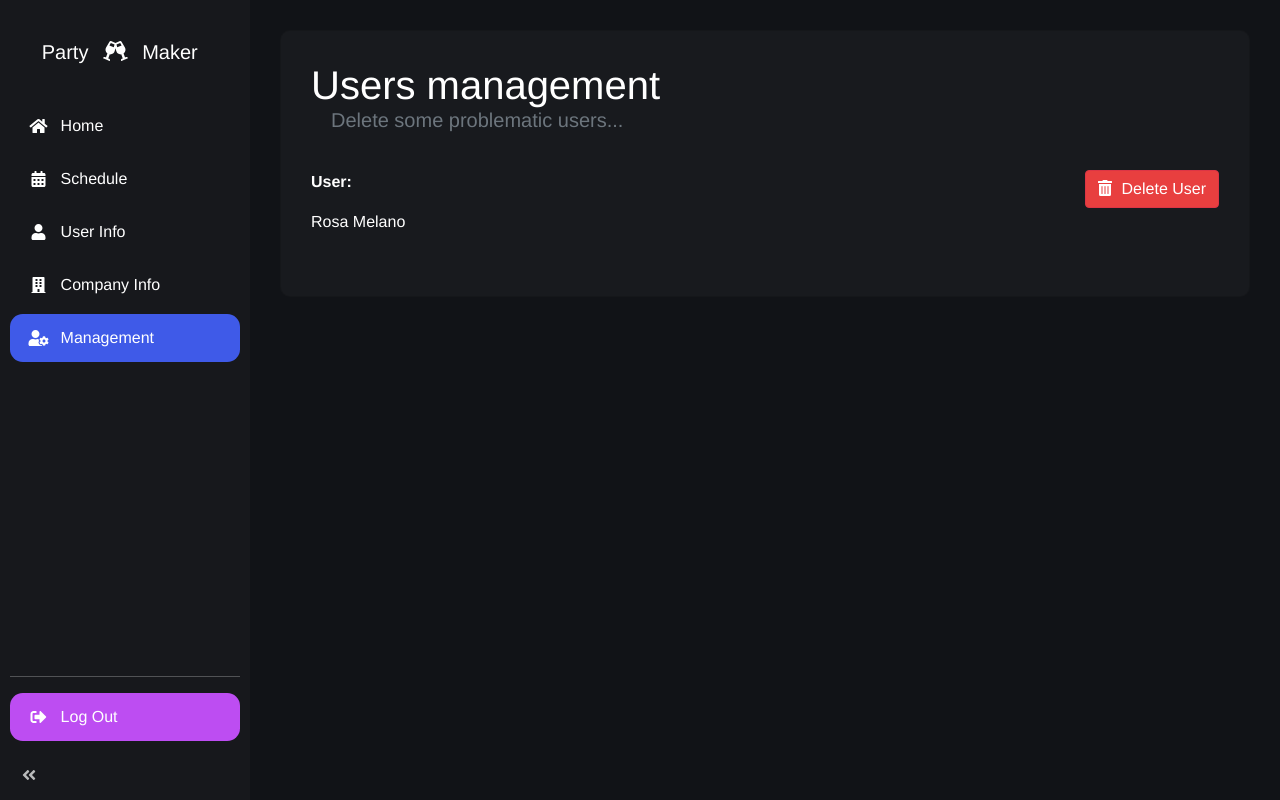
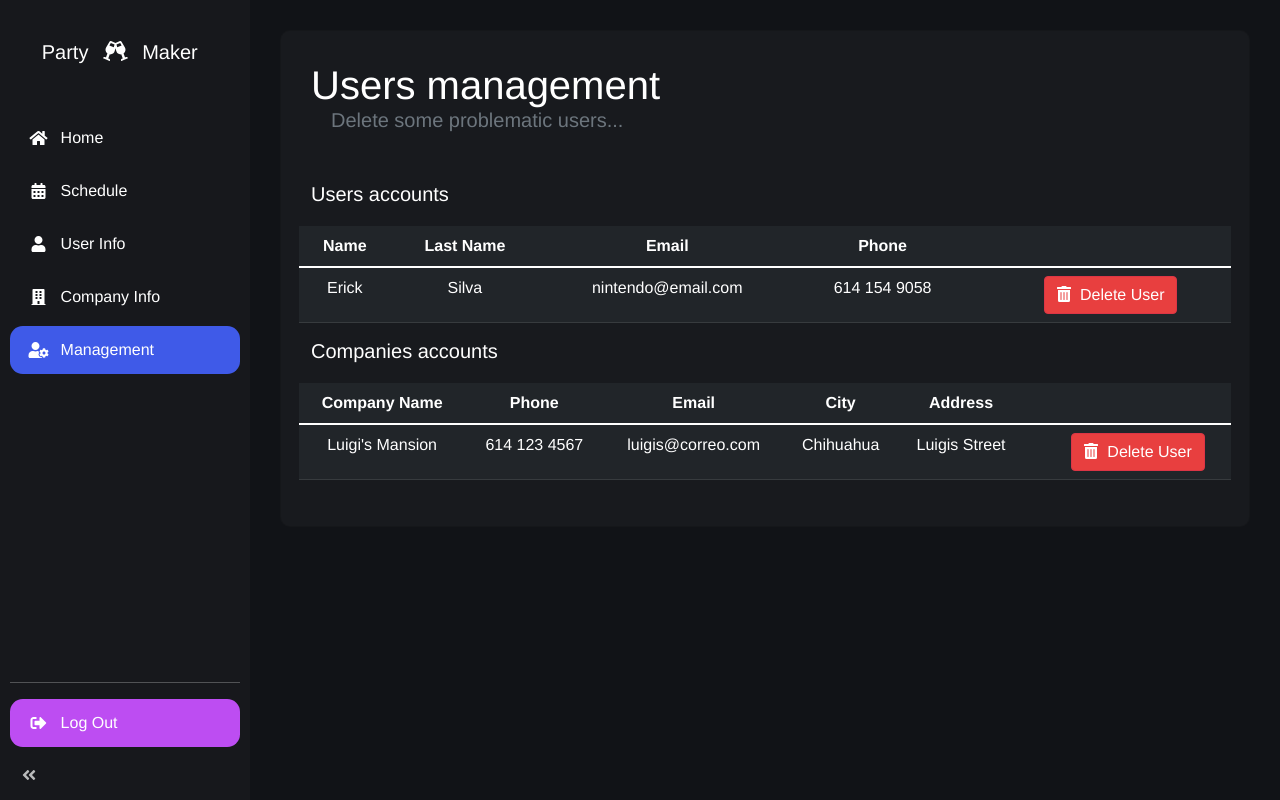
Before and after one commit to claudialegrec/semestral-gen, a Vue app: page /Management in a window 1280 px wide. Shown: the top 800 px of the page. Built offline with nearby package versions, Linux system fonts and the light colour scheme.

Commit message:
Tablas en management listas

```diff
--- a/src/views/Management.vue
+++ b/src/views/Management.vue
@@ -12,22 +12,68 @@
           </div>
 
           <div class="row" style="padding:30px; margin-top:-30px">
-            <div class="col-sm-4 mb-3">
-              <p><b> User: </b></p>
-              <p>Rosa Melano</p>
-            </div>
 
-            <div class="col">
-              <div class="d-flex justify-content-end">
-                <a href="#" class="btn btn-danger" style="background-color:#E83F3F; margin-left:20px">
-                  <i class="fas fa-trash-alt" style="margin-right:5px" />
-                  Delete User
-                </a>
-              </div>
-            </div>
+            <h5>Users accounts</h5>
+
+            <table class="table table-dark">
+              <thead>
+                <tr>
+                  <th scope="col">Name</th>
+                  <th scope="col">Last Name</th>
+                  <th scope="col">Email</th>
+                  <th scope="col">Phone</th>
+                  <th scope="col"></th>
+                </tr>
+              </thead>
+
+              <tbody>
+                <tr>
+                  <td>Erick</td>
+                  <td>Silva</td>
+                  <td>nintendo@email.com</td>
+                  <td>614 154 9058</td>
+                  <td>
+                    <a href="#" class="btn btn-danger" style="background-color:#E83F3F; margin-left:20px">
+                      <i class="fas fa-trash-alt" style="margin-right:5px" />
+                      Delete User
+                    </a>
+                  </td>
+                </tr>
+              </tbody>
+            </table>
+
+            <h5>Companies accounts</h5>
+
+            <table class="table table-dark">
+              <thead>
+                <tr>
+                  <th scope="col">Company Name</th>
+                  <th scope="col">Phone</th>
+                  <th scope="col">Email</th>
+                  <th scope="col">City</th>
+                  <th scope="col">Address</th>
+                  <th scope="col"></th>
+                </tr>
+              </thead>
+
+              <tbody>
+                <tr>
+                  <td>Luigi's Mansion</td>
+                  <td>614 123 4567</td>
+                  <td>luigis@correo.com</td>
+                  <td>Chihuahua</td>
+                  <td>Luigis Street</td>
+                  <td>
+                    <a href="#" class="btn btn-danger" style="background-color:#E83F3F; margin-left:20px">
+                      <i class="fas fa-trash-alt" style="margin-right:5px" />
+                      Delete User
+                    </a>
+                  </td>
+                </tr>
+              </tbody>
+            </table>
 
           </div>
-
         </div>
       </div>
     </div>
@@ -69,4 +115,12 @@ export default {
 #nav a.router-link-exact-active {
   color: #42b983;
 }
+
+th, td {
+  text-align: center;
+}
+
+h5 {
+  margin-bottom: 20px;
+}
 </style>
```
